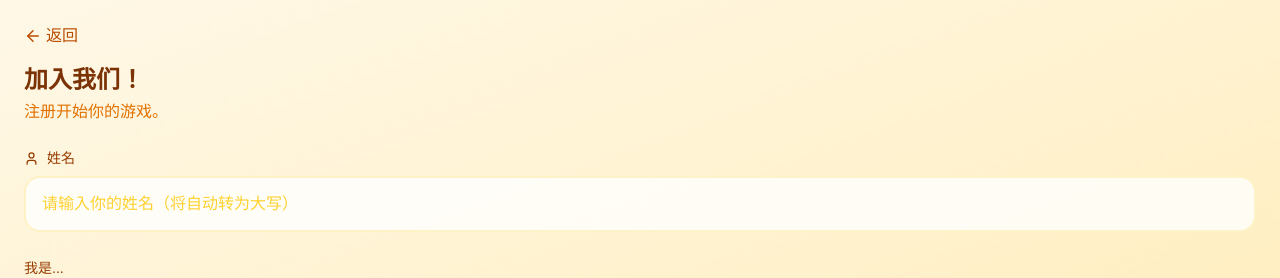
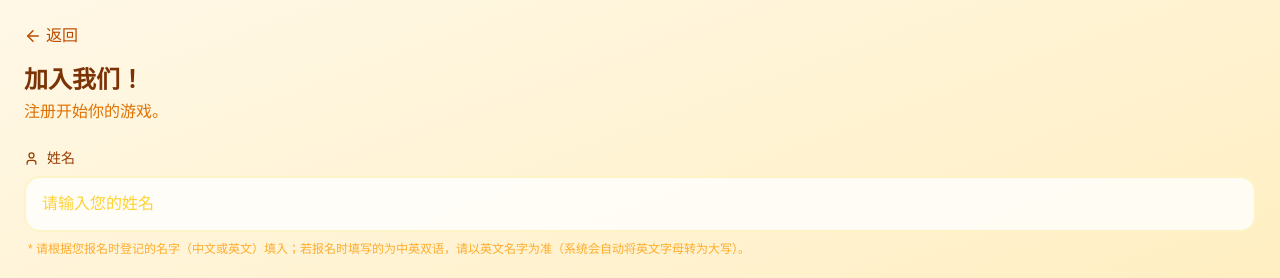
Before and after one commit to ujiamin0512/c2-reunion-bingo, a React (Vite) app: page /register in a window 1280 px wide. Shown: the top 278 px of the page. Built offline with nearby package versions, Linux system fonts and the light colour scheme; no server answers.

Commit message:
docs/style: add helper hint under registration name input field

```diff
--- a/src/pages/RegisterPage.tsx
+++ b/src/pages/RegisterPage.tsx
@@ -90,9 +90,12 @@ export default function RegisterPage() {
             type="text"
             value={name}
             onChange={e => setName(e.target.value.toUpperCase())}
-            placeholder="请输入你的姓名（将自动转为大写）"
+            placeholder="请输入您的姓名"
             className="w-full border-2 border-amber-100 focus:border-amber-400 rounded-2xl px-4 py-3.5 outline-none bg-white/80 text-amber-900 placeholder-amber-300 transition-colors uppercase"
           />
+          <p className="text-xs text-amber-500/80 leading-normal pl-1">
+            * 请根据您报名时登记的名字（中文或英文）填入；若报名时填写的为中英双语，请以英文名字为准（系统会自动将英文字母转为大写）。
+          </p>
         </div>
 
         {/* Identity */}
```
